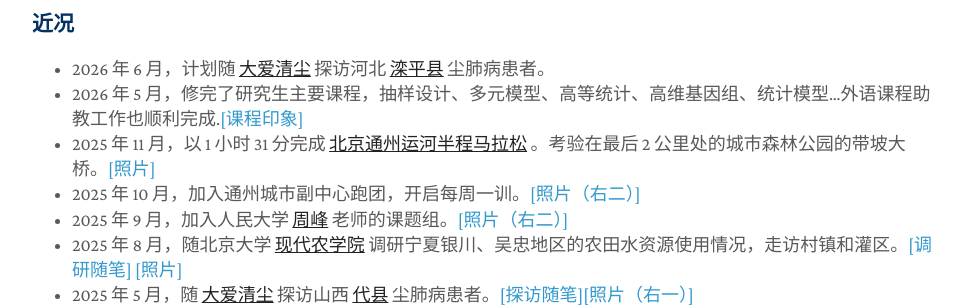
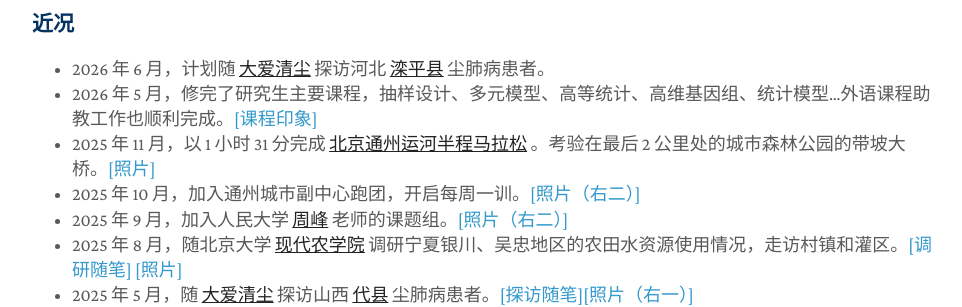
Before and after one commit to zhangming4153/zhangming4153.github.io, a Jekyll site: the page built from index.md, in a window 1280 px wide. Shown: the part 814-1121 px from the top of the page, without its empty margins (158-1120 px from the left). Built offline with Jekyll 4.4.1, drawn with Linux system fonts in a browser that asks for light colours; a style sheet for code colours, icons or effects is not loaded.

```diff
--- a/index.md
+++ b/index.md
@@ -10,7 +10,7 @@ title: 章明
 ### 近况
 
 - 2026 年 6 月，计划随 <a href="https://daqc.org.cn"><strong><u>大爱清尘</u></strong></a> 探访河北 <a href = "https://baike.baidu.com/item/滦平县/7429142"><strong><u>滦平县</u></strong></a> 尘肺病患者。
-- 2026 年 5 月，修完了研究生主要课程，抽样设计、多元模型、高等统计、高维基因组、统计模型...外语课程助教工作也顺利完成.[[课程印象]](/assets/lookback.pdf)
+- 2026 年 5 月，修完了研究生主要课程，抽样设计、多元模型、高等统计、高维基因组、统计模型...外语课程助教工作也顺利完成。[[课程印象]](/assets/lookback.pdf)
 - 2025 年 11 月，以 1 小时 31 分完成 <a href="https://baike.baidu.com/item/2025北京通州运河半程马拉松/66790330"><strong><u>北京通州运河半程马拉松</u></strong></a> 。考验在最后 2 公里处的城市森林公园的带坡大桥。[[照片]](/assets/tongz_semimara_profile.jpg)
 - 2025 年 10 月，加入通州城市副中心跑团，开启每周一训。[[照片（右二）]](/assets/tongz_group.png)
 - 2025 年 9 月，加入人民大学 <a href="https://zhoufeng6288.github.io"><strong><u>周峰</u></strong></a> 老师的课题组。[[照片（右二）]](/assets/people_0912.jpg)
```
